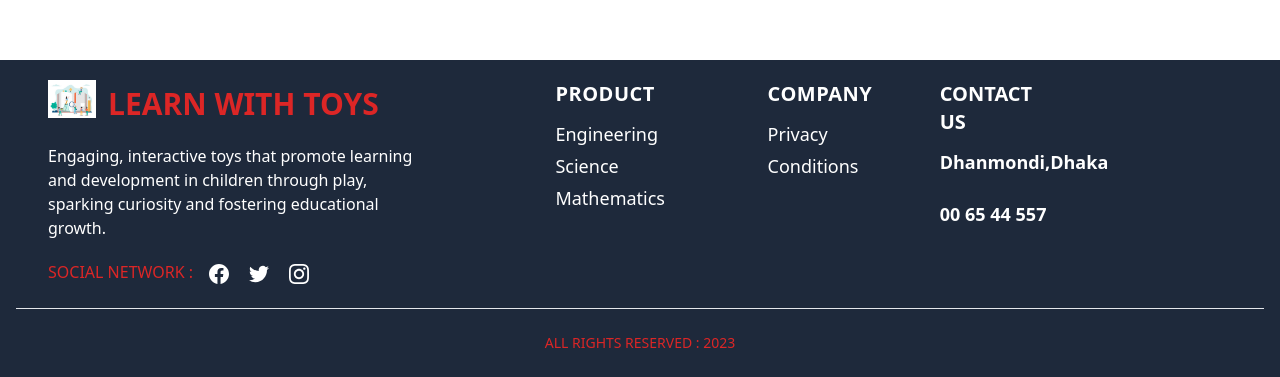
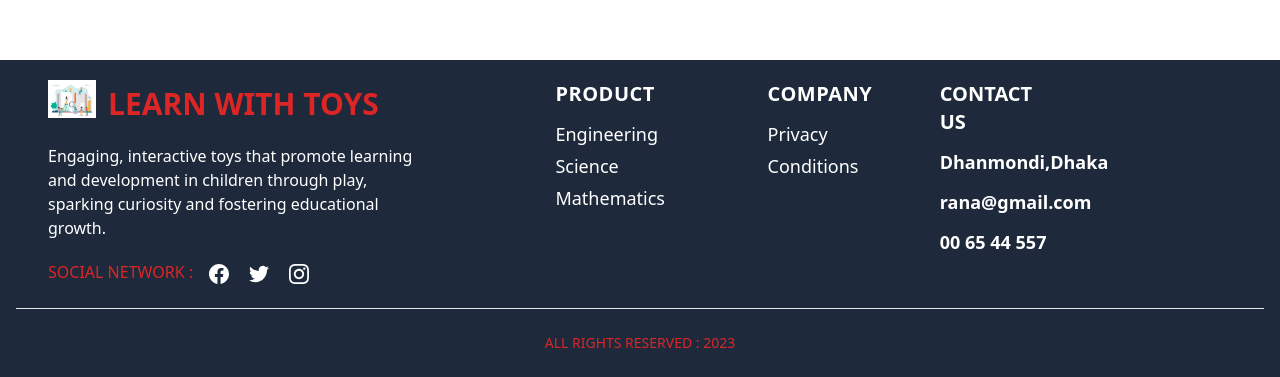
Before and after one commit to RanaAhmed33/as-11, a React (Vite) app: page / in a window 1280 px wide. Shown: the part 3464-3841 px from the top of the page. Built offline with nearby package versions, Linux system fonts and the light colour scheme; no server answers.

Commit message:
add image

```diff
--- a/src/shared/Footer/Footer.jsx
+++ b/src/shared/Footer/Footer.jsx
@@ -125,7 +125,7 @@ const Footer = () => {
                 </span>
                 <span className="flex gap-3 items-center text-lg ">
 
-
+                  <p>rana@gmail.com</p>
                 </span>
                 <span className="flex gap-3 items-center text-lg ">
                   <p> 00 65 44 557</p>
```
